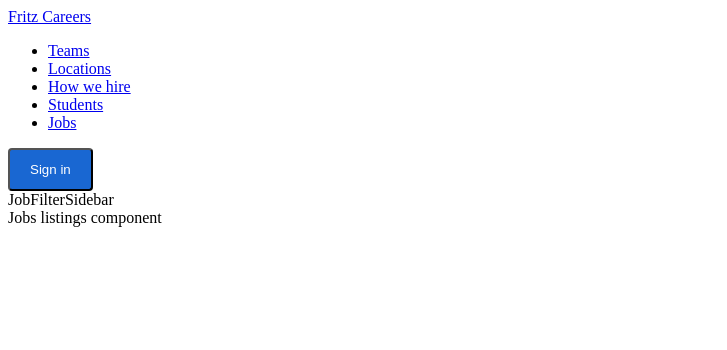
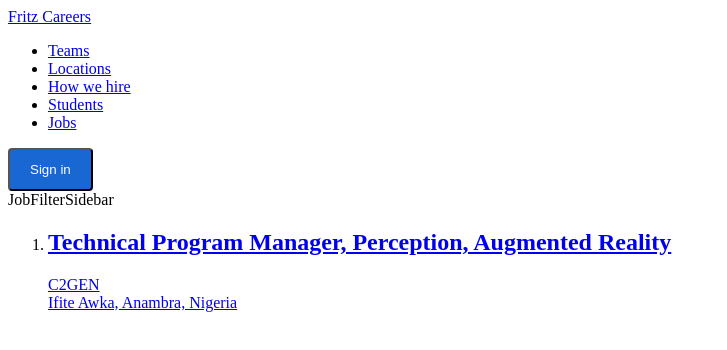
Before and after one commit to fritzdultimate/job-search, a Vue app: page /#/jobs/results in a window 1280 px wide. Shown: the top 350 px of the page, without its empty margins (0-727 px from the left). Built offline with nearby package versions, Linux system fonts and the light colour scheme; the HTML template or start-up script is replaced by a standard one.

Commit message:
job title

```diff
--- a/src/components/JobResults/JobListings.vue
+++ b/src/components/JobResults/JobListings.vue
@@ -1,5 +1,28 @@
 <template>
-  <main class="flex-auto p-8 bg-brand-gray-2">Jobs listings component</main>
+  <main class="flex-auto p-8 bg-brand-gray-2">
+    <ol>
+      <li class="mb-7">
+        <router-link
+          to="/jobs/results/1"
+          class="block mx-auto bg-white border border-solid border-brand-gray-2 rounded hover:shadow-gray"
+        >
+          <div class="pt-5 pb-2 mx-8 border-b border-solid border-brand-gray-2">
+            <h2 class="mb-2 text-2xl">
+              Technical Program Manager, Perception, Augmented Reality
+            </h2>
+
+            <div class="mr-5">
+              <span>C2GEN</span>
+            </div>
+
+            <div>
+              <span>Ifite Awka, Anambra, Nigeria</span>
+            </div>
+          </div>
+        </router-link>
+      </li>
+    </ol>
+  </main>
 </template>
 
 <script>
```
